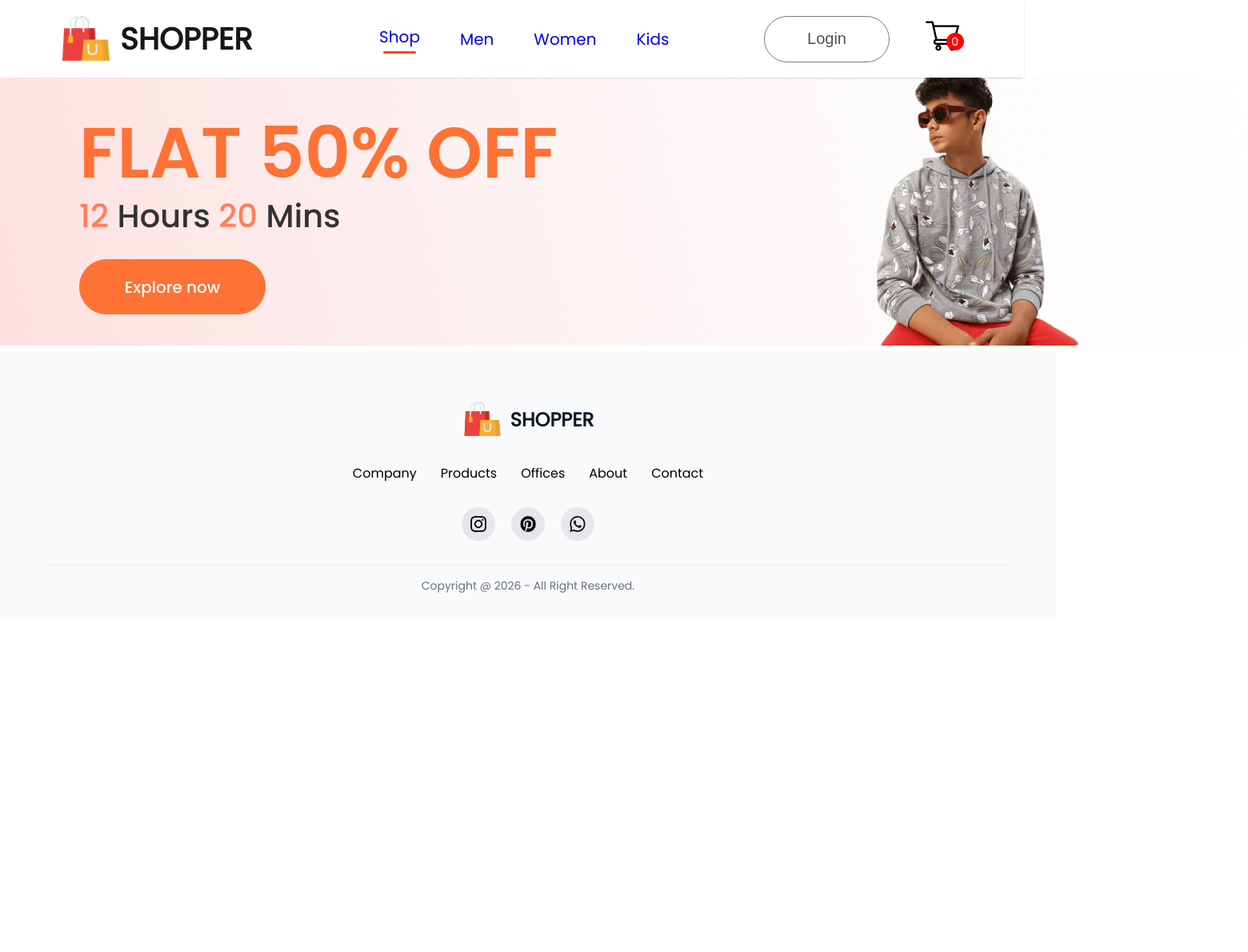
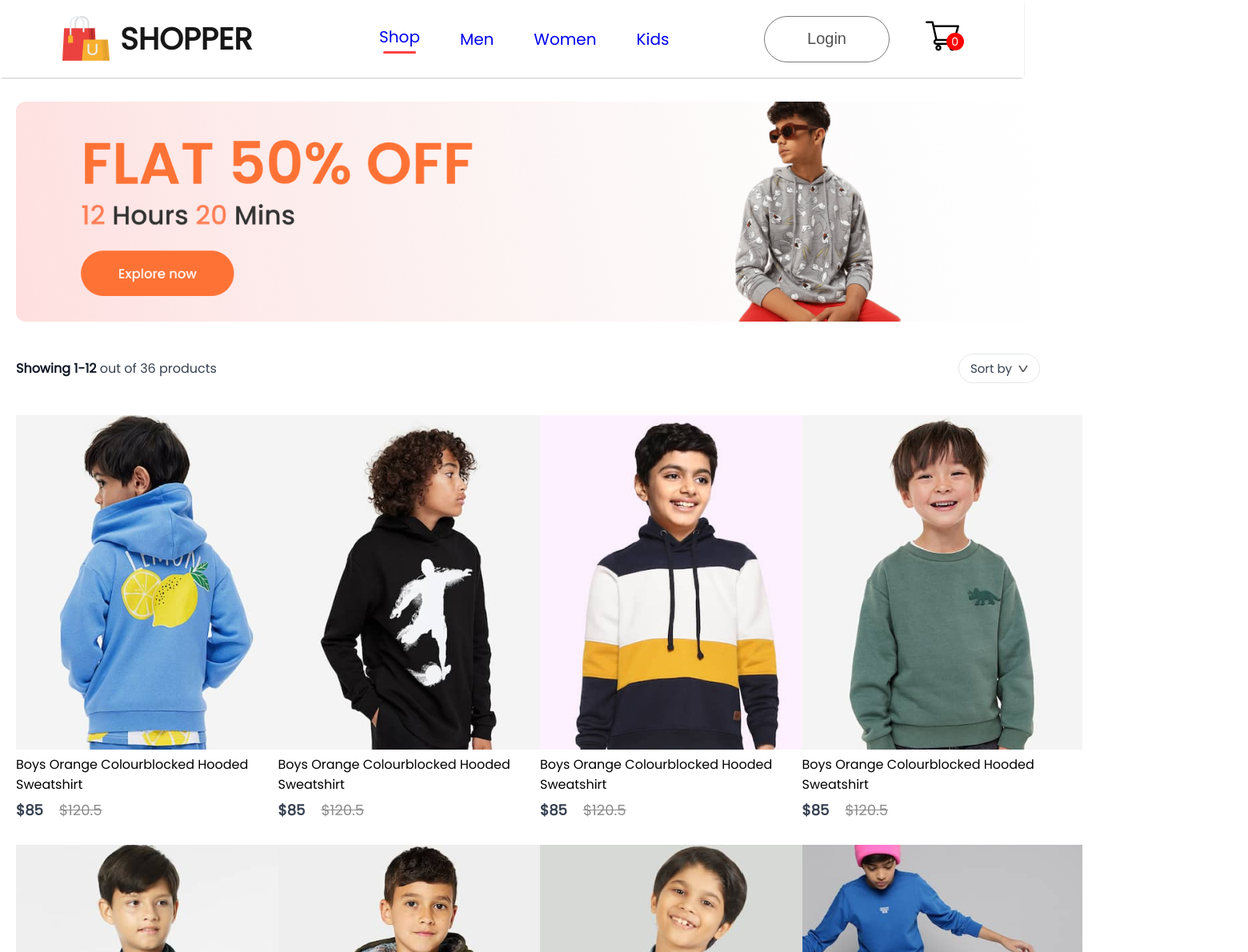
Before and after one commit to Rejaulh/react-ecommerce, a React (Create React App) app: page /kids in a window 1280 px wide. Shown: the top 1190 px of the page at 80% size, 1560 px wide, since content can reach past the window. Before the commit the page ends 800 px from the top, so only its background shows below. Built offline with nearby package versions, Linux system fonts and the light colour scheme.

Commit message:
update ShopCategory component

```diff
--- a/src/Components/Pages/CSS/ShopCategory.css
+++ b/src/Components/Pages/CSS/ShopCategory.css
@@ -0,0 +1,107 @@
+.shop-category {
+    width: 100%;
+    padding: 30px 20px 60px;
+    display: flex;
+    flex-direction: column;
+    gap: 40px;
+}
+
+/* BANNER */
+.shopcategory-banner {
+    width: 100%;
+    max-height: 350px;
+    object-fit: cover;
+    border-radius: 12px;
+}
+
+/* INDEX + SORT */
+.shopcategory-indexSort {
+    display: flex;
+    justify-content: space-between;
+    align-items: center;
+    flex-wrap: wrap;
+    gap: 15px;
+}
+
+.shopcategory-indexSort p {
+    font-size: 16px;
+    color: #374151;
+}
+
+.shopcategory-indexSort span {
+    font-weight: 600;
+    color: #111827;
+}
+
+/* SORT DROPDOWN */
+.shopcategory-sort {
+    display: flex;
+    align-items: center;
+    gap: 8px;
+    cursor: pointer;
+    font-size: 15px;
+    color: #374151;
+    padding: 6px 14px;
+    border: 1px solid #e5e7eb;
+    border-radius: 20px;
+    transition: all 0.3s ease;
+}
+
+.shopcategory-sort img {
+    width: 12px;
+}
+
+.shopcategory-sort:hover {
+    background: #111827;
+    color: #ffffff;
+}
+
+.shopcategory-sort:hover img {
+    filter: brightness(0) invert(1);
+}
+
+/* PRODUCTS GRID */
+.shopcategory-products {
+    display: grid;
+    grid-template-columns: repeat(auto-fit, minmax(240px, 1fr));
+    gap: 30px;
+    width: 100%;
+}
+
+/* RESPONSIVE */
+@media (max-width: 768px) {
+    .shopcategory-banner {
+        max-height: 220px;
+    }
+
+    .shopcategory-indexSort {
+        flex-direction: column;
+        align-items: flex-start;
+    }
+}
+
+@media (max-width: 480px) {
+    .shopcategory-products {
+        gap: 20px;
+    }
+}
+
+.shopcategory-loadmore {
+    margin: 60px auto 0;
+    padding: 14px 36px;
+    border-radius: 30px;
+    background: #111827;
+    color: #ffffff;
+    font-size: 16px;
+    font-weight: 500;
+    cursor: pointer;
+    transition: all 0.3s ease;
+    text-align: center;
+    width: fit-content;
+}
+
+.shopcategory-loadmore:hover {
+    background: #ffffff;
+    color: #111827;
+    border: 1px solid #111827;
+}
--- a/src/Components/Pages/ShopCategory.js
+++ b/src/Components/Pages/ShopCategory.js
@@ -1,12 +1,43 @@
 import React, { useContext } from 'react'
 import './CSS/ShopCategory.css'
 import { ShopContext } from '../Context/ShopContext'
+import dropdown_icon from '../Assets/dropdown_icon.png'
+import Item from '../Item/Item'
 
 const ShopCategory = (props) => {
   const {all_product} = useContext(ShopContext)
   return (
     <div className='shop-category'>
-      <img src={props.banner} alt=''/>
+      <img
+      className='shopcategory-banner'
+      src={props.banner}
+      alt=''
+      />
+      <div className='shopcategory-indexSort'>
+        <p>
+          <span>Showing 1-12</span> out of 36 products
+        </p>
+        <div className='shopcategory-sort'>
+          Sort by <img src={dropdown_icon} alt=''/>
+        </div>
+      </div>
+      <div className='shopcategory-products'>
+        {all_product
+          .filter(item => item.category === props.category)
+          .map(item => (
+            <Item
+              key={item.id}
+              id={item.id}
+              name={item.name}
+              image={item.image}
+              new_price={item.new_price}
+              old_price={item.old_price}
+            />
+        ))}
+      </div>
+      <div className='shopcategory-loadmore'>
+        Explore More
+      </div>
     </div>
   )
 }
```
